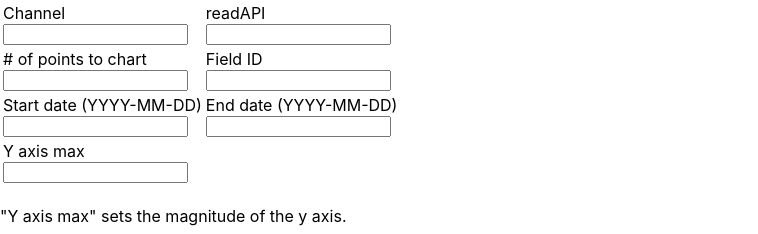
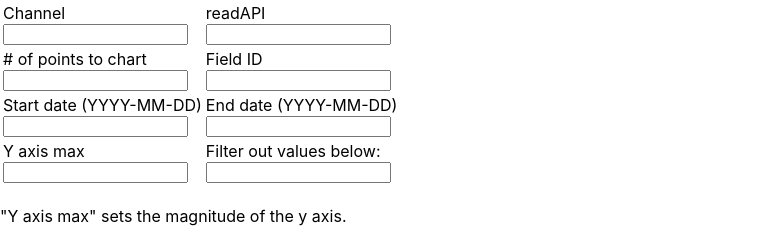
Before and after one commit to JamesKDouglas/thingspeak-utility6, a React (Create React App) app: page / in a window 1280 px wide. Shown: the top 234 px of the page, without its empty margins (0-758 px from the left). Built offline with nearby package versions, Linux system fonts and the light colour scheme.

Commit message:
get lower fiter working

```diff
--- a/src/App.js
+++ b/src/App.js
@@ -15,6 +15,8 @@ class App extends Component {
     startDate: '',
     endDate: '',
     yaxismax: '',
+    // downsample: '',
+    filterLower: '',
   }
 
 
@@ -27,11 +29,14 @@ class App extends Component {
     let startDate = this.state.startDate;
     let endDate = this.state.endDate;
     let yaxismax = this.state.yaxismax;
+    // let downsample = this.state.downsample;
+    let filterLower = this.state.filterLower;
 
     let url = 'https://thingspeak.com/channels/' + channel + '/charts/' + fieldID + '?bgcolor=%23ffffff&color=%23d62020&dynamic=true&results=' + numPoints + '&type=line&api_key=' + readAPI;
 
     //note that all fields get downloaded, not just one chart. Cool.
     let downloadURL = 'https://api.thingspeak.com/channels/' + channel + '/feeds.csv?api_key=' + readAPI + '&results=' + numPoints;
+    // + '&min=' + filterLower;
 
     if (startDate && endDate) {
       url = url + '&start=' + startDate + '%20' + '00:00:00' + '&end=' + endDate + '%20' + '00:00:00' + '&dynamic=false';
@@ -40,6 +45,10 @@ class App extends Component {
 
     if (yaxismax) {
       url = url + '&yaxismax=' + yaxismax;
+    }
+
+    if (filterLower) {
+      url = url + '&min=' + filterLower;
     }
 
     console.log('The chart URL is:' + url);
@@ -151,7 +160,17 @@ class App extends Component {
                   />
                 </Form.Group>
               </td>
-              <td></td>
+              <td>
+                <Form.Group controlId = "filterLower" style = {style_input}>
+                <Form.Label>Filter out values below: </Form.Label><br/>
+                <Form.Control type = "text"
+                  defaultValue = {this.state.filterLower}
+                  name = "filterLower"
+                  required
+                  onChange = {this.handleInputChange}
+                  />
+                </Form.Group>
+              </td>
             </tr>
         </table>
 
```
Also changed, not shown: 1 other file (tests, documents, lock files or other folders).
